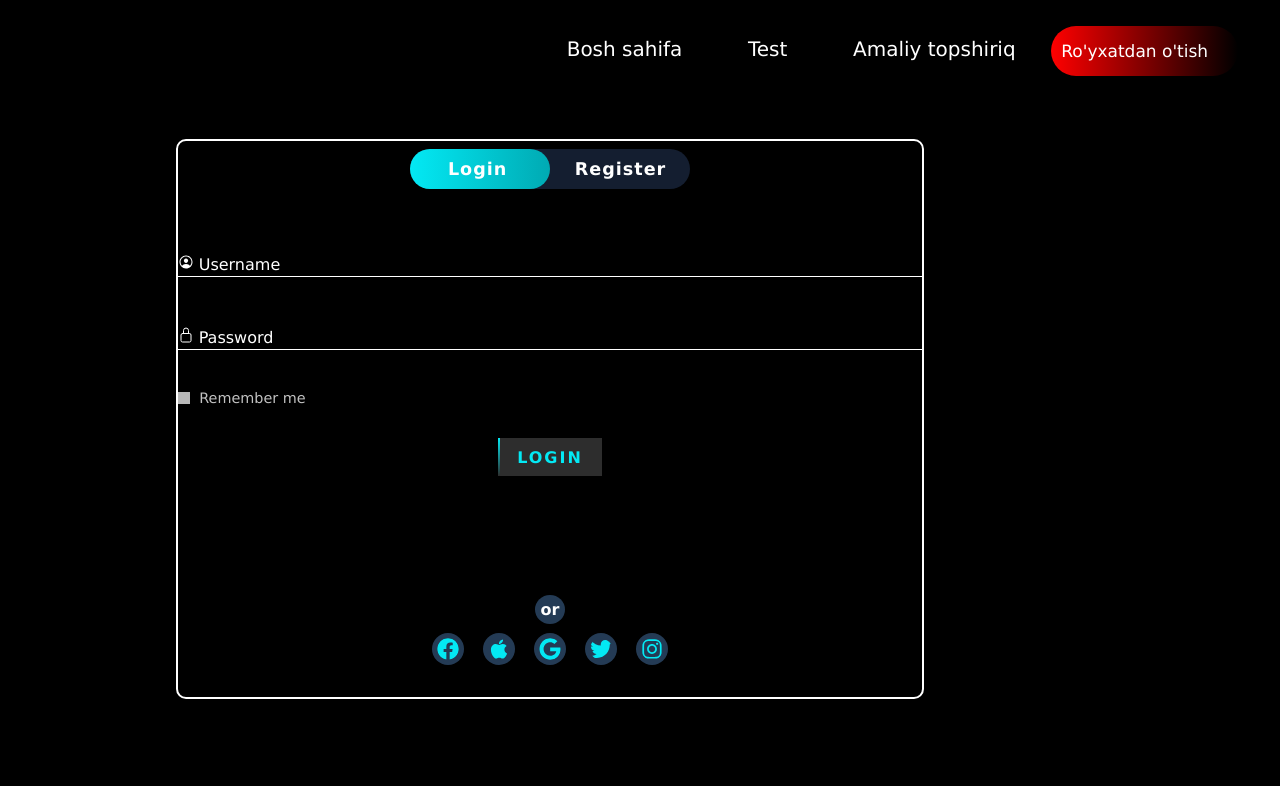
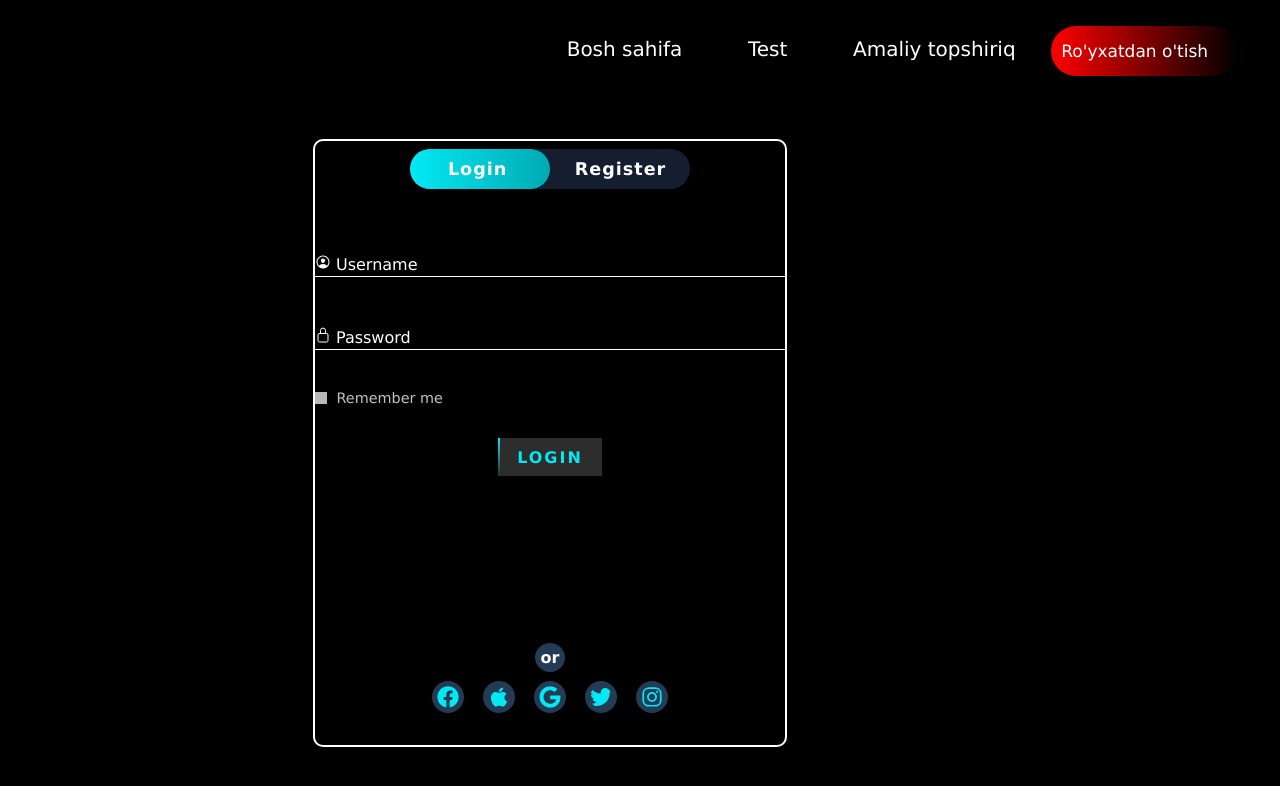
Before and after one commit to fotimaruziyeva/Sifat_test_sayti, a plain HTML site: page register.html in a window 1280 px wide. Drawn offline with nearby package versions, Linux system fonts and the light colour scheme.

Commit message:
register add

```diff
--- a/css/register.css
+++ b/css/register.css
@@ -128,18 +128,17 @@ nav ul li a::after {
     margin-top: 3%;
 }
 main{
-   display: flex;
+    display: flex;
     align-items: center;
     flex-direction: column;
     max-width: 35rem;
-    width: 60%;
+    width: 38%;
     border-radius: 10px;
     border: 2px solid white;
     box-shadow: 0 15px 30px rgba(0, 0, 0, 0.6);
-
     font-size: 1rem;
     margin-block: 1rem;
-    height: 35rem;
+    height: 38rem;
     overflow: hidden;
     position: relative;
 }
```
Also changed, not shown: amaliy.html (+2 -7 lines), css/amaliy.css (line endings or trailing spaces).
